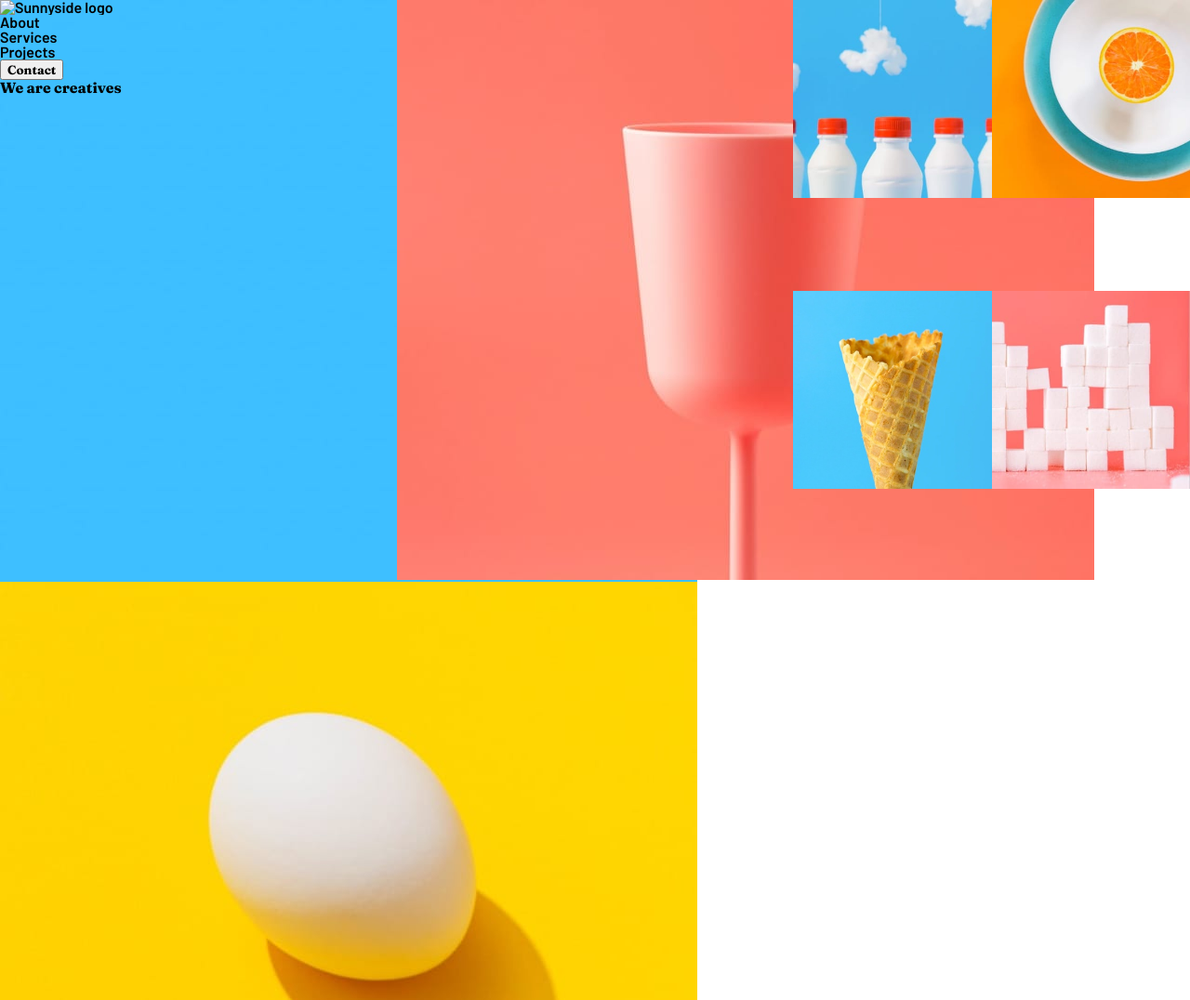
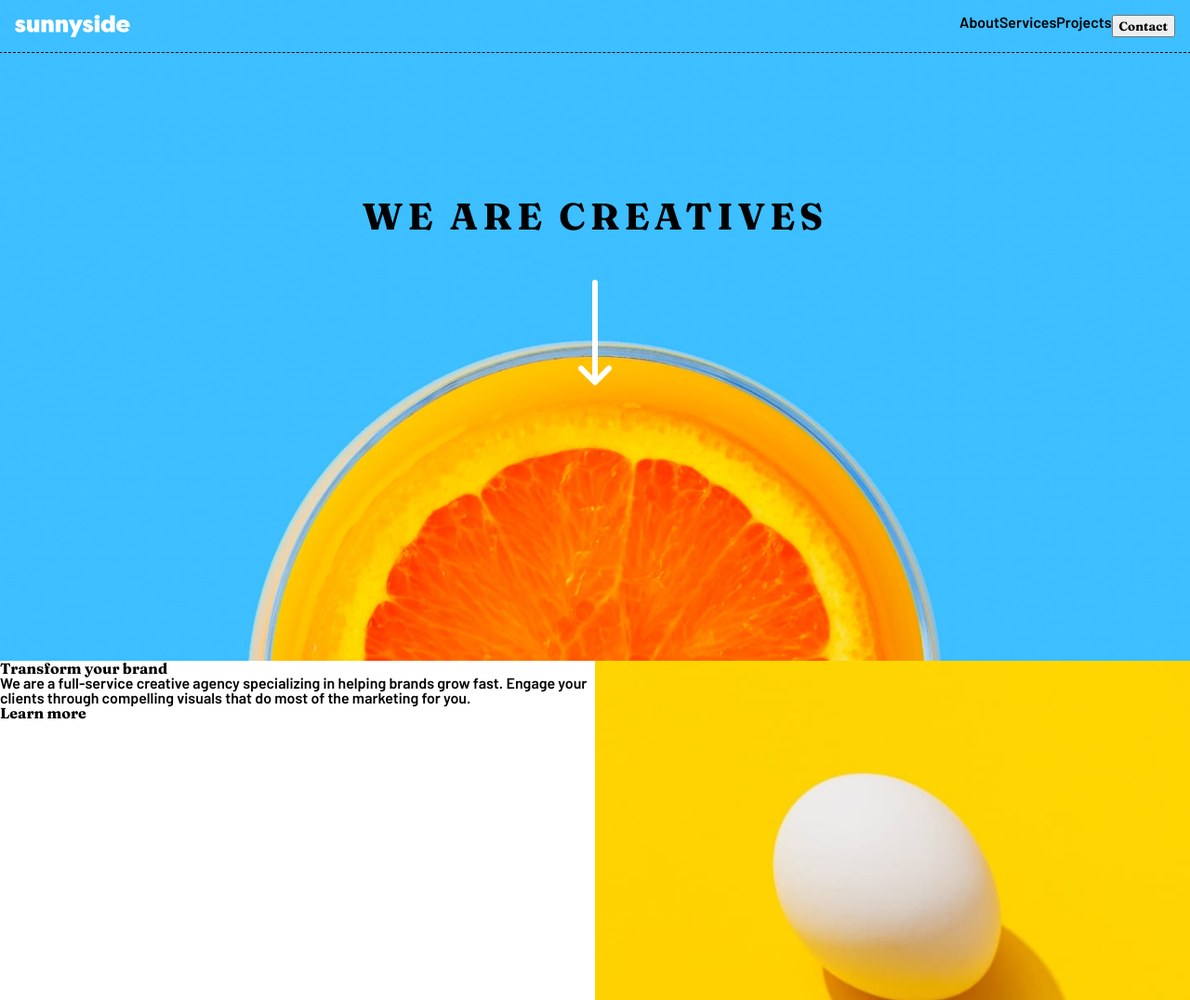
Before and after one commit to neenreva/sunnyside-agency-landing-page-main, a plain HTML site: page index.html in a window 1280 px wide. Shown: the top 1076 px of the page at 93% size. Drawn offline with Linux system fonts and the light colour scheme.

Commit message:
Layout work

```diff
--- a/index.html
+++ b/index.html
@@ -16,63 +16,88 @@
     <link rel="stylesheet" href="./styles/style.css" />
   </head>
   <body>
-    <main class="grid grid-container-main">
+    <main>
+      <div class="grid grid-container-main">
         <header class="landing">
-        <div class="landing__nav">
-          <img src="#" alt="Sunnyside logo" />
+          <img class="bg-img" id="landing-bg-img" src="./images/mobile/image-header.jpg" alt="" />
+          <div class="landing__info rel-div">
             <nav>
+              <img src="images/logo.svg" alt="Sunnyside logo" />
               <ol class="landing__nav-links">
                 <li class="nav-link">About</li>
                 <li class="nav-link">Services</li>
                 <li class="nav-link">Projects</li>
+                <button class="nav__link contact">Contact</button>
               </ol>
-            <button class="nav__link contact">Contact</button>
             </nav>
+            <div>
+              <h1>We are creatives</h1>
+              <img src="images/icon-arrow-down.svg" alt="">
             </div>
-        <div class="landing__info">
-          <h1>We are creatives</h1>
-          <img src="./images/mobile/image-header.jpg" alt="">
           </div>
         </header>
         <picture class="egg">
-        <img src="./images/mobile/image-transform.jpg" alt="">
+          <img
+            class="bg-img" id="egg-bg-img"
+            src="./images/mobile/image-transform.jpg"
+            alt=""
+          />
+          <!-- <div class="__info"></div> -->
         </picture>
         <section class="brand">
           <h2>Transform your brand</h2>
           <p class="brand__blurb">
             We are a full-service creative agency specializing in helping brands
-          grow fast. Engage your clients through compelling visuals that do most
-          of the marketing for you.
+            grow fast. Engage your clients through compelling visuals that do
+            most of the marketing for you.
           </p>
           <p class="learn-more">Learn more</p>
         </section>
         <picture class="egg-holder">
-        <img src="./images/mobile/image-stand-out.jpg" alt="">
+          <img
+            class="bg-img" id="egg-holder-bg-img"
+            src="./images/mobile/image-stand-out.jpg"
+            alt=""
+          />
+          <!-- <div class="__info"></div> -->
         </picture>
         <section class="audience">
           <h2>Stand out to the right audience</h2>
           <p class="audience__blurb">
             Using a collaborative formula of designers, researchers,
-          photographers, videographers, and copywriters, we’ll build and extend
-          your brand in digital places.
+            photographers, videographers, and copywriters, we’ll build and
+            extend your brand in digital places.
           </p>
           <p class="learn-more">Learn more</p>
         </section>
         <section class="design">
+          <img
+            class="bg-img"
+            src="./images/mobile/image-graphic-design.jpg"
+            alt=""
+          />
+          <div class="design__info">
             <h3>Graphic design</h3>
             <p class="design__blurb">
-          Great design makes you memorable. We deliver artwork that underscores
-          your brand message and captures potential clients’ attention.
+              Great design makes you memorable. We deliver artwork that
+              underscores your brand message and captures potential clients’
+              attention.
             </p>
-        <img src="./images/mobile/image-graphic-design.jpg" alt="">
+          </div>
         </section>
         <section class="photography">
+          <img
+            class="bg-img"
+            src="./images/mobile/image-photography.jpg"
+            alt=""
+          />
+          <div class="photography__info">
             <h3>Photography</h3>
             <p class="photography__blurb">
-          Increase your credibility by getting the most stunning, high-quality
-          photos that improve your business image.
+              Increase your credibility by getting the most stunning,
+              high-quality photos that improve your business image.
             </p>
-        <img src="./images/mobile/image-photography.jpg" alt="">
+          </div>
         </section>
         <section class="client">
           <h4>Client testimonials</h4>
@@ -80,15 +105,14 @@
             <div class="client__review">
               <img src="images/image-emily.jpg" alt="Client avatar" />
               <p class="review">
-              We put our trust in Sunnyside and they delivered, making sure our
-              needs were met and deadlines were always hit.
+                We put our trust in Sunnyside and they delivered, making sure
+                our needs were met and deadlines were always hit.
               </p>
               <div class="client">
                 <p class="client__name">Emily R.</p>
                 <p class="client__position">Marketing Director</p>
               </div>
             </div>
-
             <div class="client__review">
               <img src="images/image-thomas.jpg" alt="Client avatar" />
               <p class="review">
@@ -100,7 +124,6 @@
                 <p class="client__position">Chief Operating Officer</p>
               </div>
             </div>
-
             <div class="client__review">
               <img src="images/image-jennie.jpg" alt="Client avatar" />
               <p class="review">
@@ -115,10 +138,26 @@
           </div>
         </section>
         <picture class="grid grid-container-imgs">
-        <img src="/images/mobile/image-gallery-milkbottles.jpg" alt="" class="img-grid-img" />
-        <img src="/images/mobile/image-gallery-orange.jpg" alt="" class="img-grid-img" />
-        <img src="/images/mobile/image-gallery-cone.jpg" alt="" class="img-grid-img" />
-        <img src="/images/mobile/image-gallery-sugar-cubes.jpg" alt="" class="img-grid-img" />
+          <img
+            src="/images/mobile/image-gallery-milkbottles.jpg"
+            alt=""
+            class="img-grid-img"
+          />
+          <img
+            src="/images/mobile/image-gallery-orange.jpg"
+            alt=""
+            class="img-grid-img"
+          />
+          <img
+            src="/images/mobile/image-gallery-cone.jpg"
+            alt=""
+            class="img-grid-img"
+          />
+          <img
+            src="/images/mobile/image-gallery-sugar-cubes.jpg"
+            alt=""
+            class="img-grid-img"
+          />
         </picture>
         <footer>
           <img src="#" alt="Sunnyside logo" />
@@ -131,6 +170,7 @@
             <div class="footer__social-links"></div>
           </div>
         </footer>
+      </div>
     </main>
 
     <div class="attribution">
--- a/styles/_desktop.scss
+++ b/styles/_desktop.scss
@@ -1,5 +1,39 @@
 @media (min-width: 888px) {
-    // .grid-container {
-    //     display: grid;
-    // }
+  #landing-bg-img {
+    content: url(../images/desktop/image-header.jpg);
+  }
+  #egg-bg-img {
+    content: url(../images/desktop/image-transform.jpg);
+  }
+  #brand-bg-img {
+    content: url(../images/desktop/image-header.jpg);
+  }
+  #egg-holder-bg-img {
+    content: url(../images/desktop/image-stand-out.jpg);
+  }
+  #audience-bg-img {
+    content: url(../images/desktop/image-header.jpg);
+  }
+  #design-bg-img {
+    content: url(../images/desktop/image-header.jpg);
+  }
+  #photography-bg-img {
+    content: url(../images/desktop/image-header.jpg);
+  }
+  .grid-container-main {
+    display: grid;
+    grid-template-columns: repeat(2, 1fr);
+    // grid-template-rows: repeat(7, 400px);
+    grid-template-areas:
+      "landing landing"
+      "brand egg"
+      "egg-holder audience"
+      "design photography"
+      "client client"
+      "img-grid img-grid"
+      "footer footer";
+  }
+  .landing {
+    grid-column: span 2;
+  }
 }
--- a/styles/style.scss
+++ b/styles/style.scss
@@ -26,11 +26,15 @@ h4,
   font-family: "Fraunces", serif;
 }
 
+main {
+  width: 100%;
+}
+
 .grid-container-main {
   display: grid;
-  grid-template-columns: repeat(auto-fit, minmax(320px, 1fr));
-  grid-template-rows: repeat(auto-fit, minmax(520px, 1fr));
-    grid-template-areas:
+  grid-template-columns: 1fr;
+  grid-template-rows: auto;
+  grid-template-areas:
     "landing"
     "egg"
     "brand"
@@ -43,24 +47,56 @@ h4,
     "footer";
 }
 
+.bg-img {
+  width: 100%;
+  height: 100%;
+  object-fit: cover;
+  display: block;
+}
+
+.rel-div {
+  position: relative;
+  width: 100%;
+  height: 100%;
+}
+
 .landing {
   grid-area: landing;
-  position: relative;
-  &__info {
-    img {
+
+  .bg-img {
+    object-position: bottom;
+  }
+
+  .landing__info {
+    nav {
       position: absolute;
-      object-fit: cover;
-      top: 0;
-      z-index: -1;
+      top: -100%;
+      width: 100%;
+      outline: 1px dashed black;
+      padding: 1rem;
+      display: flex;
+      justify-content: space-between;
+      ol {
+        display: flex;
+      }
+    }
+    div {
+      position: absolute;
+      top: -70%;
+      width: 100%;
+      text-align: center;
+      h1 {
+        font-size: 2.5rem;
+        text-transform: uppercase;
+        letter-spacing: 5px;
+        padding-bottom: 3rem;
+      }
     }
   }
 }
-
-
 .egg {
   grid-area: egg;
 }
-
 .brand {
   grid-area: brand;
   background-color: $-clr-n-White;
@@ -71,44 +107,17 @@ h4,
 }
 .design {
   grid-area: design;
-  position: relative;
-  img {
-    position: absolute;
-    top: 0;
-    z-index: -1;
-  }
 }
 .photography {
   grid-area: photography;
-  position: relative;
-  img {
-    position: absolute;
-    top: 0;
-    z-index: -1;
-  }
 }
 
 .client {
   grid-area: client;
-  background-color: $-clr-n-White;
-  .client__review {
-    img {
-      height: 4rem;
-      border-radius: 50%;
-    }
-  }
 }
 
 .grid-container-imgs {
-  // grid-area: img-grid;
-  display: grid;
-  grid-template-columns: 1fr 1fr;
-  grid-template-rows: 1fr 1fr;
-  img {
-    object-fit: cover;
-    width: 100%;
-  }
-
+  grid-area: img-grid;
 }
 
 footer {
@@ -116,9 +125,9 @@ footer {
   background-color: $-clr-p-Dmoderatecyan;
 }
 
-.attribution {
+/* .attribution {
   overflow: hidden;
   padding: 1rem;
-}
+} */
 
 @import "./desktop";
```
Also changed, not shown: styles/style.css, 1 other file. Lines whose indentation alone changed are shown as unchanged.
